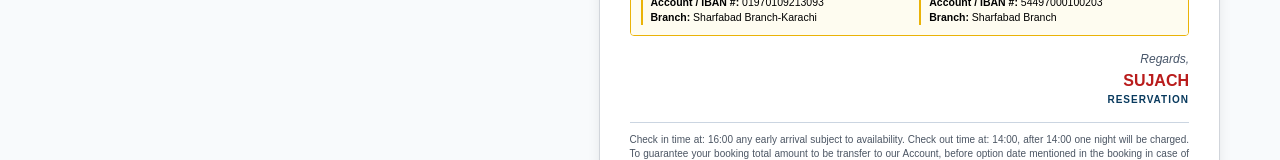
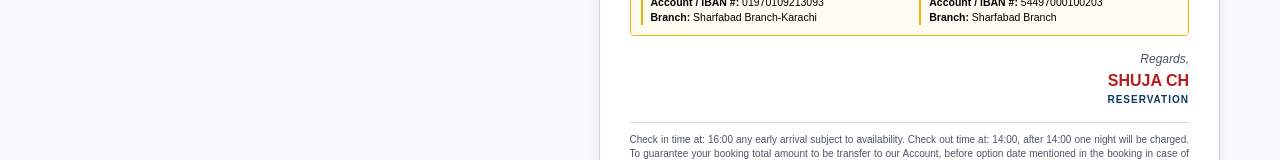
Before and after one commit to ZAID002/travelling-agency-, a Next.js app: page /admin/invoices in a window 1280 px wide. Shown: the part 974-1134 px from the top of the page. Built offline with nearby package versions, Linux system fonts and the light colour scheme; a web font is replaced by a local one.

Commit message:
Update default signatory to SHUJA CH

```diff
--- a/app/admin/hotel-vouchers/page.js
+++ b/app/admin/hotel-vouchers/page.js
@@ -35,7 +35,7 @@ function HotelVoucherGeneratorContent() {
     officeAddress: 'College Road, Lahore - Pakistan',
     phone: '+923082122760',
     email: 'info@flytoway.com',
-    authorizedPerson: 'SUJACH',
+    authorizedPerson: 'SHUJA CH',
     importantNotes: 'Check in time at: 16:00 any early arrival subject to availability. Check out time at: 14:00, after 14:00 one night will be charged. To guarantee your booking total amount to be transfer to our Account, before option date mentioned in the booking in case of guarantee cancellation full payment will be charged.',
     isMaheen: false,
     stays: [
--- a/app/admin/invoices/page.js
+++ b/app/admin/invoices/page.js
@@ -49,7 +49,7 @@ function InvoiceGeneratorContent() {
     hotelDetails: 'RAMZAN BOOKINS ONCE CONFIMRED (NON REFUNABLE/NON CANCELABLE)',
     checkInTime: '18:00 KSA',
     checkOutTime: '12:00 KSA',
-    authorizedPerson: 'SUJACH',
+    authorizedPerson: 'SHUJA CH',
     remarks: '',
     officeAddress: 'College Road, Lahore - Pakistan',
     phone: '+923082122760',
--- a/lib/models/HotelVoucher.js
+++ b/lib/models/HotelVoucher.js
@@ -46,7 +46,7 @@ const HotelVoucherSchema = new mongoose.Schema({
   officeAddress: { type: String, default: 'College Road, Lahore - Pakistan' },
   phone: { type: String, default: '+923082122760' },
   email: { type: String, default: 'info@flytoway.com' },
-  authorizedPerson: { type: String, default: 'SUJACH' },
+  authorizedPerson: { type: String, default: 'SHUJA CH' },
   importantNotes: String,
 
   isMaheen: {
--- a/lib/models/Invoice.js
+++ b/lib/models/Invoice.js
@@ -49,7 +49,7 @@ const InvoiceSchema = new mongoose.Schema({
   checkInTime: { type: String, default: '18:00 KSA' },
   checkOutTime: { type: String, default: '12:00 KSA' },
   bankDetails: [BankDetailSchema],
-  authorizedPerson: { type: String, default: 'SUJACH' },
+  authorizedPerson: { type: String, default: 'SHUJA CH' },
   remarks: String,
 
   // Custom contact details (preloaded with defaults)
```
